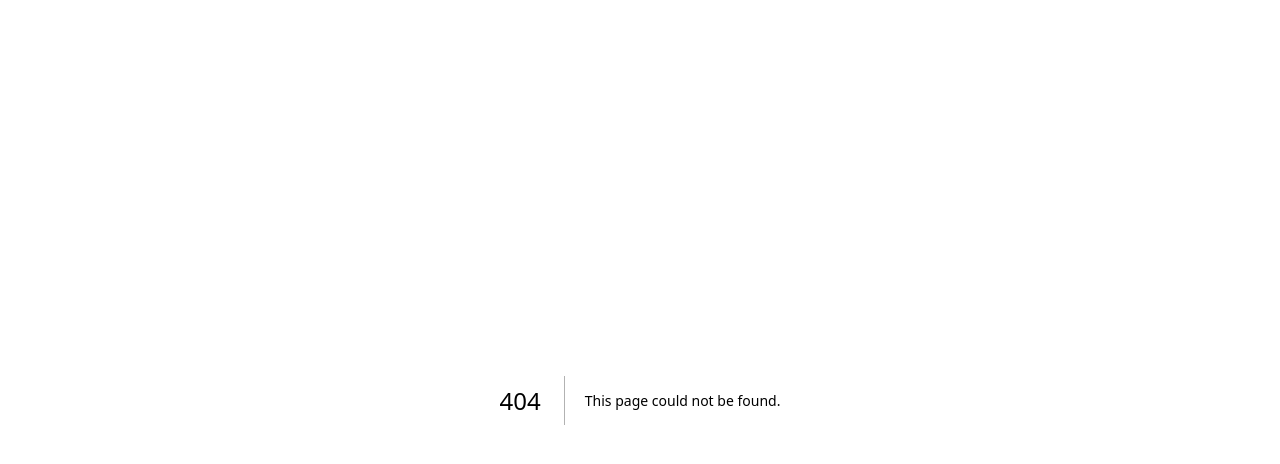
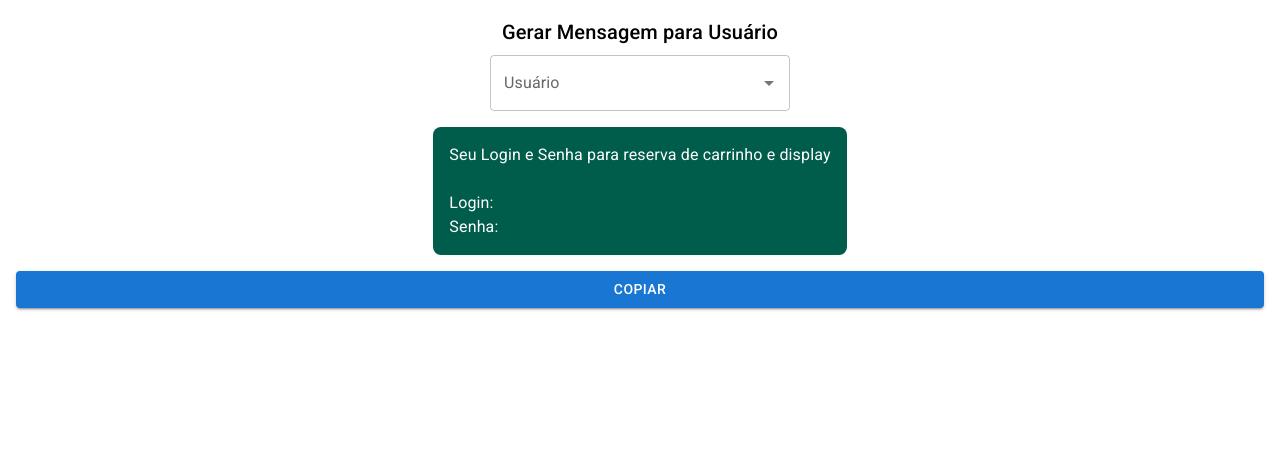
Before and after one commit to Gabriel5934/web-cart, a Next.js app: page /mensagem-de-usuario in a window 1280 px wide. Before the commit this address had no page. Shown: the top 464 px of the page. Built offline with nearby package versions, Linux system fonts and the light colour scheme; no server answers; the database is empty.

Commit message:
feat: batch user upload

```diff
--- /dev/null
+++ b/app/batchUsers/page.tsx
@@ -0,0 +1,18 @@
+"use client";
+
+import { Button } from "@mui/material";
+import useUploadJson from "../firebase/useUploadJson";
+
+export default function Page() {
+  const { upload } = useUploadJson();
+
+  return (
+    <div>
+      <h1>Batch Users</h1>
+      <p>This page is for batch user operations.</p>
+      <Button onClick={upload} type="button">
+        Upload Users
+      </Button>
+    </div>
+  );
+}
--- /dev/null
+++ b/app/firebase/useUploadJson.ts
@@ -0,0 +1,32 @@
+import { collection, doc, setDoc } from "firebase/firestore";
+import { users } from "../users";
+import { db } from "./firebase";
+import { useUsers } from "./users/controller";
+
+export default function useUploadJson() {
+  const { getUsers } = useUsers();
+
+  const upload = async () => {
+    try {
+      const existingUsers = await getUsers();
+      const newUsers = users.filter(
+        (newUser) =>
+          !existingUsers.some(
+            (existingUser) => existingUser.username === newUser.username
+          )
+      );
+
+      for (const user of newUsers) {
+        const docRef = doc(collection(db, "users"));
+        await setDoc(docRef, user);
+      }
+
+      alert(`${newUsers.length} new users uploaded.`);
+    } catch (error) {
+      alert("Check console for error");
+      console.error("Error uploading users:", error);
+    }
+  };
+
+  return { upload };
+}
--- a/app/firebase/users/controller.ts
+++ b/app/firebase/users/controller.ts
@@ -1,5 +1,5 @@
 import { collection, getDocs, query } from "firebase/firestore";
-import { useContext, useState } from "react";
+import { useContext, useEffect, useState } from "react";
 import { db } from "../firebase";
 import { UserDoc } from "./types";
 import { Context } from "@/app/context";
@@ -8,6 +8,30 @@ import toast from "react-hot-toast";
 export const useUsers = () => {
   const context = useContext(Context);
   const [loading, setLoading] = useState(false);
+  const [users, setUsers] = useState<Array<UserDoc>>([]);
+
+  const normalizeString = (str: string) => {
+    return str.replaceAll(" ", "").toLowerCase();
+  };
+
+  const getUsers = async () => {
+    try {
+      setLoading(true);
+      const q = query(collection(db, "users"));
+      const querySnapshot = await getDocs(q);
+      const users = querySnapshot.docs.map((doc) => ({
+        ...(doc.data() as UserDoc),
+      })) as UserDoc[];
+      setUsers(users);
+      return users;
+    } catch (error) {
+      console.error("Error fetching users:", error);
+      toast.error("Error fetching users");
+      return [];
+    } finally {
+      setLoading(false);
+    }
+  };
 
   const signIn = async (username: string, code: string) => {
     try {
@@ -19,8 +43,11 @@ export const useUsers = () => {
       const users = querySnapshot.docs.map((doc) => ({
         ...(doc.data() as UserDoc),
       })) as UserDoc[];
+
       const user = users.find(
-        (user) => user.username === username && user.code === code
+        (user) =>
+          normalizeString(user.username) === normalizeString(username) &&
+          `${user.code}` === `${code}`
       );
 
       if (!user)
@@ -39,5 +66,9 @@ export const useUsers = () => {
     }
   };
 
-  return { signIn, loading };
+  useEffect(() => {
+    getUsers();
+  }, []);
+
+  return { signIn, loading, getUsers, users };
 };
--- /dev/null
+++ b/app/mensagem-de-usuario/page.tsx
@@ -0,0 +1,78 @@
+"use client";
+
+import {
+  Autocomplete,
+  Box,
+  Button,
+  TextField,
+  Typography,
+} from "@mui/material";
+import { useUsers } from "../firebase/users/controller";
+import { useState } from "react";
+import { User } from "../firebase/users/types";
+export default function Page() {
+  const { users } = useUsers();
+
+  const autocompleteOptions = users.map((user) => user.displayName);
+
+  const [selectedUser, setSelectedUser] = useState<User | null>(null);
+
+  const onChangeUser = (_: unknown, value: string | null) => {
+    const user = users.find((user) => user.displayName === value) || null;
+    setSelectedUser(user);
+  };
+
+  const copyToClipboard = () => {
+    if (selectedUser) {
+      navigator.clipboard.writeText(
+        `Seu Login e Senha para reserva de carrinho e display\n\nLogin: ${selectedUser.username}\nSenha: ${selectedUser.code}`
+      );
+    }
+  };
+
+  return (
+    <Box
+      sx={{
+        display: "flex",
+        flexDirection: "column",
+        alignItems: "center",
+      }}
+      margin={2}
+    >
+      <Typography variant="h6" gutterBottom>
+        Gerar Mensagem para Usuário
+      </Typography>
+      <Autocomplete
+        disablePortal
+        options={autocompleteOptions}
+        sx={{ width: 300 }}
+        renderInput={(params) => <TextField {...params} label="Usuário" />}
+        onChange={onChangeUser}
+      />
+      <Box
+        sx={{
+          backgroundColor: "#005c4b",
+          color: "white",
+        }}
+        borderRadius={2}
+        padding={2}
+        margin={2}
+      >
+        <Typography>
+          Seu Login e Senha para reserva de carrinho e display
+        </Typography>
+        <br />
+        <Typography>Login: {selectedUser?.username}</Typography>
+        <Typography>Senha: {selectedUser?.code}</Typography>
+      </Box>
+      <Button
+        fullWidth
+        variant="contained"
+        color="primary"
+        onClick={copyToClipboard}
+      >
+        Copiar
+      </Button>
+    </Box>
+  );
+}
```
Also changed, not shown: 1 other file (tests, documents, lock files or other folders).
